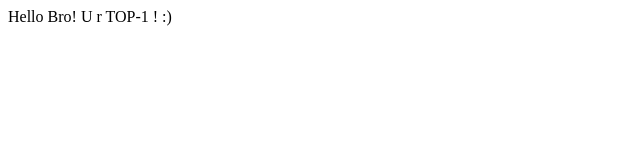
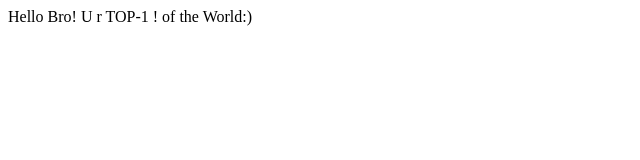
Before and after one commit to dgt-liberte/site-ready, a plain HTML site: page index.html in a window 1280 px wide. Shown: the full height of the page, 0-640 px from the left. Drawn offline with Linux system fonts and the light colour scheme.

Commit message:
site one commit

```diff
--- a/index.html
+++ b/index.html
@@ -6,6 +6,6 @@
 		<title>Hello!</title>
 	</head>
 	<body>
-	Hello Bro! U r TOP-1 ! :)
+	Hello Bro! U r TOP-1 ! of the World:)
 	</body>
 	</html>
```
